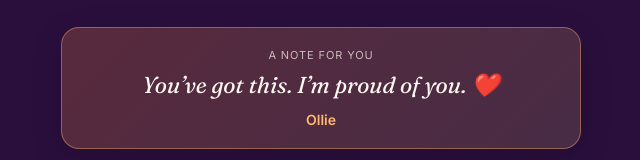
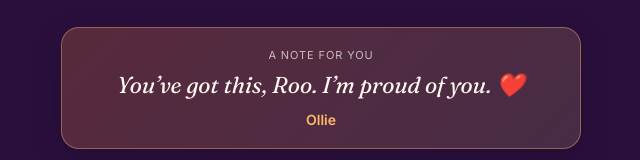
Before and after one commit to OllieHubWorx/MollysDays-, a plain HTML site: page index.html in a window 1280 px wide. Shown: the part 2366-2526 px from the top of the page, without its empty margins (319-959 px from the left). Drawn offline with Linux system fonts and the light colour scheme.

Commit message:
Update note to Roo
Co-Authored-By: Claude Opus 5.5 <noreply@anthropic.com>
Claude-Session: https://claude.ai/code/session_01KhGFbBEABv7Xj2odQCTvTb

```diff
--- a/index.html
+++ b/index.html
@@ -184,7 +184,7 @@
   </div>
 
   <div class="foot">
-    <div class="note"><div class="nt">A note for you</div><div class="nb">You’ve got this. I’m proud of you. ❤️</div><div class="nf">Ollie</div></div>
+    <div class="note"><div class="nt">A note for you</div><div class="nb">You’ve got this, Roo. I’m proud of you. ❤️</div><div class="nf">Ollie</div></div>
     One day at a time.<br><button class="sos-btn" id="sosOpen">Having a tough moment?</button>
   </div>
 </div>
```
